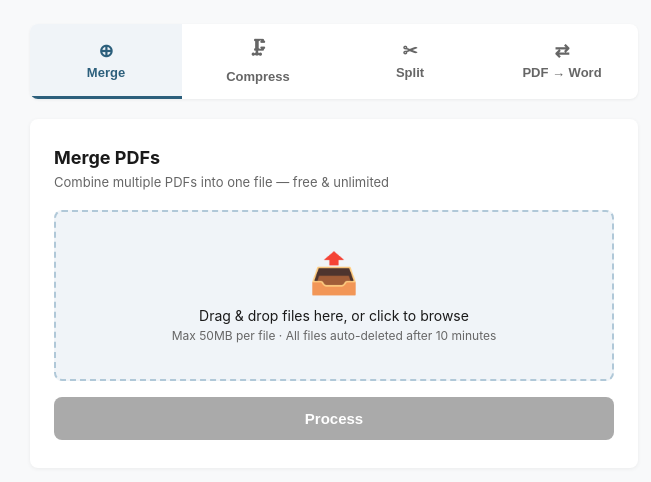
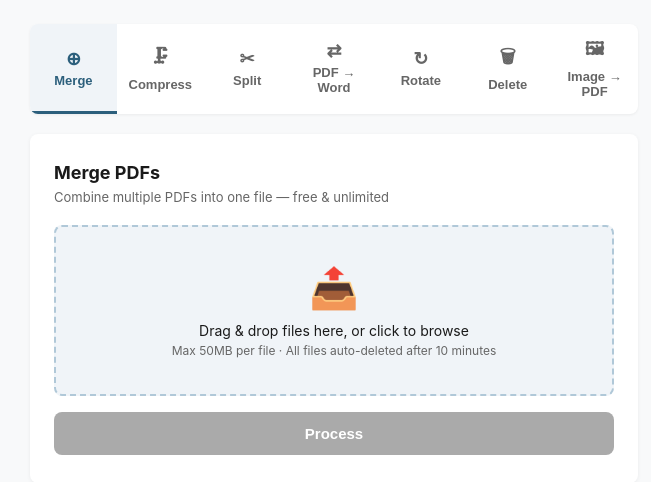
Before and after one commit to Stargazing958/pdf-toolbox, a Flask app: page / in a window 1280 px wide. Shown: the part 82-564 px from the top of the page, without its empty margins (306-957 px from the left). Run offline with Flask 2, Linux system fonts and the light colour scheme; some libraries are stand-ins or nearby versions.

Commit message:
Add rotate delete img2pdf features

```diff
--- a/app.py
+++ b/app.py
@@ -236,6 +236,165 @@ def convert_to_word():
     return send_file(out_path, as_attachment=True, download_name="converted.docx")
 
 
+# ========== PDF 旋转 ==========
+@app.route("/rotate", methods=["POST"])
+def rotate_pdf():
+    f = request.files.get("file")
+    if not f or not f.filename.lower().endswith(".pdf"):
+        return jsonify({"error": "请上传一个 PDF 文件"}), 400
+
+    angle_str = request.form.get("angle", "90")
+    try:
+        angle = int(angle_str)
+        if angle not in (90, 180, 270):
+            return jsonify({"error": "旋转角度必须是 90, 180 或 270"}), 400
+    except ValueError:
+        return jsonify({"error": "无效的旋转角度"}), 400
+
+    tmp = os.path.join(UPLOAD_DIR, f"rotate_{uuid.uuid4().hex}.pdf")
+    f.save(tmp)
+
+    reader = PdfReader(tmp)
+    writer = PdfWriter()
+    for page in reader.pages:
+        page.rotate(angle)
+        writer.add_page(page)
+
+    out_name = f"rotated_{uuid.uuid4().hex[:8]}.pdf"
+    out_path = os.path.join(OUTPUT_DIR, out_name)
+    with open(out_path, "wb") as out:
+        writer.write(out)
+
+    try:
+        os.remove(tmp)
+    except OSError:
+        pass
+
+    cleanup_later(out_path)
+    return send_file(out_path, as_attachment=True, download_name=f"rotated_{angle}.pdf")
+
+
+# ========== 删除页面 ==========
+@app.route("/delete", methods=["POST"])
+def delete_pages():
+    f = request.files.get("file")
+    if not f or not f.filename.lower().endswith(".pdf"):
+        return jsonify({"error": "请上传一个 PDF 文件"}), 400
+
+    pages_str = request.form.get("pages", "").strip()
+    if not pages_str:
+        return jsonify({"error": "请指定要删除的页面（如 1,3,5-7）"}), 400
+
+    tmp = os.path.join(UPLOAD_DIR, f"delete_{uuid.uuid4().hex}.pdf")
+    f.save(tmp)
+
+    reader = PdfReader(tmp)
+    total = len(reader.pages)
+
+    delete_set = set()
+    for part in pages_str.split(","):
+        part = part.strip()
+        if "-" in part:
+            a, b = part.split("-", 1)
+            for i in range(int(a.strip()) - 1, int(b.strip())):
+                if 0 <= i < total:
+                    delete_set.add(i)
+        else:
+            i = int(part) - 1
+            if 0 <= i < total:
+                delete_set.add(i)
+
+    writer = PdfWriter()
+    for i in range(total):
+        if i not in delete_set:
+            writer.add_page(reader.pages[i])
+
+    if len(writer.pages) == 0:
+        try:
+            os.remove(tmp)
+        except OSError:
+            pass
+        return jsonify({"error": "删除后没有剩余页面"}), 400
+
+    out_name = f"deleted_{uuid.uuid4().hex[:8]}.pdf"
+    out_path = os.path.join(OUTPUT_DIR, out_name)
+    with open(out_path, "wb") as out:
+        writer.write(out)
+
+    try:
+        os.remove(tmp)
+    except OSError:
+        pass
+
+    cleanup_later(out_path)
+    return send_file(out_path, as_attachment=True, download_name="deleted_pages.pdf")
+
+
+# ========== 图片转 PDF ==========
+@app.route("/img2pdf", methods=["POST"])
+def img2pdf():
+    files = request.files.getlist("files")
+    if not files:
+        return jsonify({"error": "请上传至少一张图片"}), 400
+
+    allowed = {".jpg", ".jpeg", ".png", ".webp", ".bmp"}
+    temp_images = []
+
+    for f in files:
+        ext = os.path.splitext(f.filename.lower())[1]
+        if ext not in allowed:
+            return jsonify({"error": f"'{f.filename}' 不是支持的图片格式（JPG/PNG/WEBP/BMP）"}), 400
+        tmp = os.path.join(UPLOAD_DIR, f"img_{uuid.uuid4().hex}{ext}")
+        f.save(tmp)
+        temp_images.append(tmp)
+
+    try:
+        from PIL import Image
+
+        if len(temp_images) == 1:
+            out_name = f"img2pdf_{uuid.uuid4().hex[:8]}.pdf"
+            out_path = os.path.join(OUTPUT_DIR, out_name)
+            img = Image.open(temp_images[0])
+            if img.mode in ("RGBA", "P", "LA"):
+                img = img.convert("RGB")
+            img.save(out_path, "PDF")
+        else:
+            pdf_pages = []
+            for img_path in temp_images:
+                img = Image.open(img_path)
+                if img.mode in ("RGBA", "P", "LA"):
+                    img = img.convert("RGB")
+                pp = os.path.join(OUTPUT_DIR, f"page_{uuid.uuid4().hex[:4]}.pdf")
+                img.save(pp, "PDF")
+                pdf_pages.append(pp)
+
+            merger = PdfWriter()
+            for pp in pdf_pages:
+                merger.append(pp)
+                os.remove(pp)
+
+            out_name = f"img2pdf_{uuid.uuid4().hex[:8]}.pdf"
+            out_path = os.path.join(OUTPUT_DIR, out_name)
+            with open(out_path, "wb") as out:
+                merger.write(out)
+    except Exception as e:
+        for t in temp_images:
+            try:
+                os.remove(t)
+            except OSError:
+                pass
+        return jsonify({"error": f"转换失败: {str(e)}"}), 500
+
+    for t in temp_images:
+        try:
+            os.remove(t)
+        except OSError:
+            pass
+
+    cleanup_later(out_path)
+    return send_file(out_path, as_attachment=True, download_name="images_to_pdf.pdf")
+
+
 # ========== 健康检查 ==========
 @app.route("/health")
 def health():
--- a/templates/index.html
+++ b/templates/index.html
@@ -185,6 +185,14 @@
             border-radius: var(--radius);
             font-size: 13px;
         }
+        .extra-input select {
+            width: 100%;
+            padding: 8px 12px;
+            border: 1px solid var(--border);
+            border-radius: var(--radius);
+            font-size: 13px;
+            background: white;
+        }
 
         /* ── Footer ── */
         footer {
@@ -228,6 +236,15 @@
         <button class="tab" data-tool="convert">
             <span class="tab-icon">⇄</span> PDF → Word
         </button>
+        <button class="tab" data-tool="rotate">
+            <span class="tab-icon">↻</span> Rotate
+        </button>
+        <button class="tab" data-tool="delete">
+            <span class="tab-icon">🗑</span> Delete
+        </button>
+        <button class="tab" data-tool="img2pdf">
+            <span class="tab-icon">🖼</span> Image → PDF
+        </button>
     </div>
 
     <!-- Tool Card -->
@@ -247,6 +264,20 @@
         <div class="extra-input" id="extra-input">
             <label for="page-range">Pages to extract (optional)</label>
             <input type="text" id="page-range" placeholder="e.g. 1,3,5-8 (leave empty to split all)">
+        </div>
+
+        <div class="extra-input" id="delete-input">
+            <label for="delete-range">Pages to delete</label>
+            <input type="text" id="delete-range" placeholder="e.g. 1,3,5-7">
+        </div>
+
+        <div class="extra-input" id="rotate-input">
+            <label for="rotate-angle">Rotation angle</label>
+            <select id="rotate-angle">
+                <option value="90">90° Clockwise</option>
+                <option value="180">180°</option>
+                <option value="270">270° Counter‑clockwise</option>
+            </select>
         </div>
 
         <button class="btn" id="process-btn" disabled>Process</button>
@@ -298,6 +329,34 @@ const toolConfig = {
         endpoint: '/convert',
         fieldName: 'file',
         showExtra: false,
+        accept: '.pdf',
+    },
+    rotate: {
+        title: 'Rotate PDF',
+        subtitle: 'Rotate all pages in a PDF by 90°, 180°, or 270°',
+        multiple: false,
+        endpoint: '/rotate',
+        fieldName: 'file',
+        showExtra: 'rotate',
+        accept: '.pdf',
+    },
+    delete: {
+        title: 'Delete Pages',
+        subtitle: 'Remove specific pages from a PDF',
+        multiple: false,
+        endpoint: '/delete',
+        fieldName: 'file',
+        showExtra: 'delete',
+        accept: '.pdf',
+    },
+    img2pdf: {
+        title: 'Image → PDF',
+        subtitle: 'Convert one or more images into a single PDF',
+        multiple: true,
+        endpoint: '/img2pdf',
+        fieldName: 'files',
+        showExtra: false,
+        accept: '.jpg,.jpeg,.png,.webp,.bmp',
     },
 };
 
@@ -323,7 +382,21 @@ document.querySelectorAll('.tab').forEach(tab => {
         toolTitle.textContent = config.title;
         toolSubtitle.textContent = config.subtitle;
         fileInput.multiple = config.multiple;
-        extraInput.classList.toggle('visible', config.showExtra);
+        fileInput.accept = config.accept || '.pdf';
+        // Hide all extra inputs first
+        extraInput.classList.remove('visible');
+        const deleteInput = document.getElementById('delete-input');
+        const rotateInput = document.getElementById('rotate-input');
+        if (deleteInput) deleteInput.classList.remove('visible');
+        if (rotateInput) rotateInput.classList.remove('visible');
+        // Show the right one
+        if (config.showExtra === 'delete' && deleteInput) {
+            deleteInput.classList.add('visible');
+        } else if (config.showExtra === 'rotate' && rotateInput) {
+            rotateInput.classList.add('visible');
+        } else if (config.showExtra === true) {
+            extraInput.classList.add('visible');
+        }
     });
 });
 
@@ -336,10 +409,12 @@ function resetUI() {
     resultDiv.textContent = '';
     processBtn.disabled = true;
     fileInput.value = '';
-    if (extraInput) {
-        const pr = $('#page-range');
-        if (pr) pr.value = '';
-    }
+    const pr = $('#page-range');
+    if (pr) pr.value = '';
+    const dr = $('#delete-range');
+    if (dr) dr.value = '';
+    const ra = $('#rotate-angle');
+    if (ra) ra.value = '90';
 }
 
 // ===== File selection =====
@@ -366,10 +441,20 @@ fileInput.addEventListener('change', () => {
 
 function handleFiles(files) {
     const config = toolConfig[currentTool];
+    let accepted = [];
+    if (config.accept) {
+        const exts = config.accept.split(',').map(e => e.trim().toLowerCase());
+        accepted = Array.from(files).filter(f => {
+            const name = f.name.toLowerCase();
+            return exts.some(e => name.endsWith(e));
+        });
+    } else {
+        accepted = Array.from(files).filter(f => f.name.toLowerCase().endsWith('.pdf'));
+    }
     if (!config.multiple) {
-        selectedFiles = Array.from(files).slice(0, 1);
+        selectedFiles = accepted.slice(0, 1);
     } else {
-        selectedFiles = Array.from(files).filter(f => f.name.toLowerCase().endsWith('.pdf'));
+        selectedFiles = accepted;
     }
     renderFileList();
     processBtn.disabled = selectedFiles.length === 0;
@@ -411,7 +496,13 @@ processBtn.addEventListener('click', async () => {
         formData.append(config.fieldName, selectedFiles[0]);
     }
 
-    if (config.showExtra) {
+    if (config.showExtra === 'rotate') {
+        const angle = $('#rotate-angle').value;
+        formData.append('angle', angle);
+    } else if (config.showExtra === 'delete') {
+        const pages = $('#delete-range').value.trim();
+        if (pages) formData.append('pages', pages);
+    } else if (config.showExtra) {
         const pages = $('#page-range').value.trim();
         if (pages) formData.append('pages', pages);
     }
```
